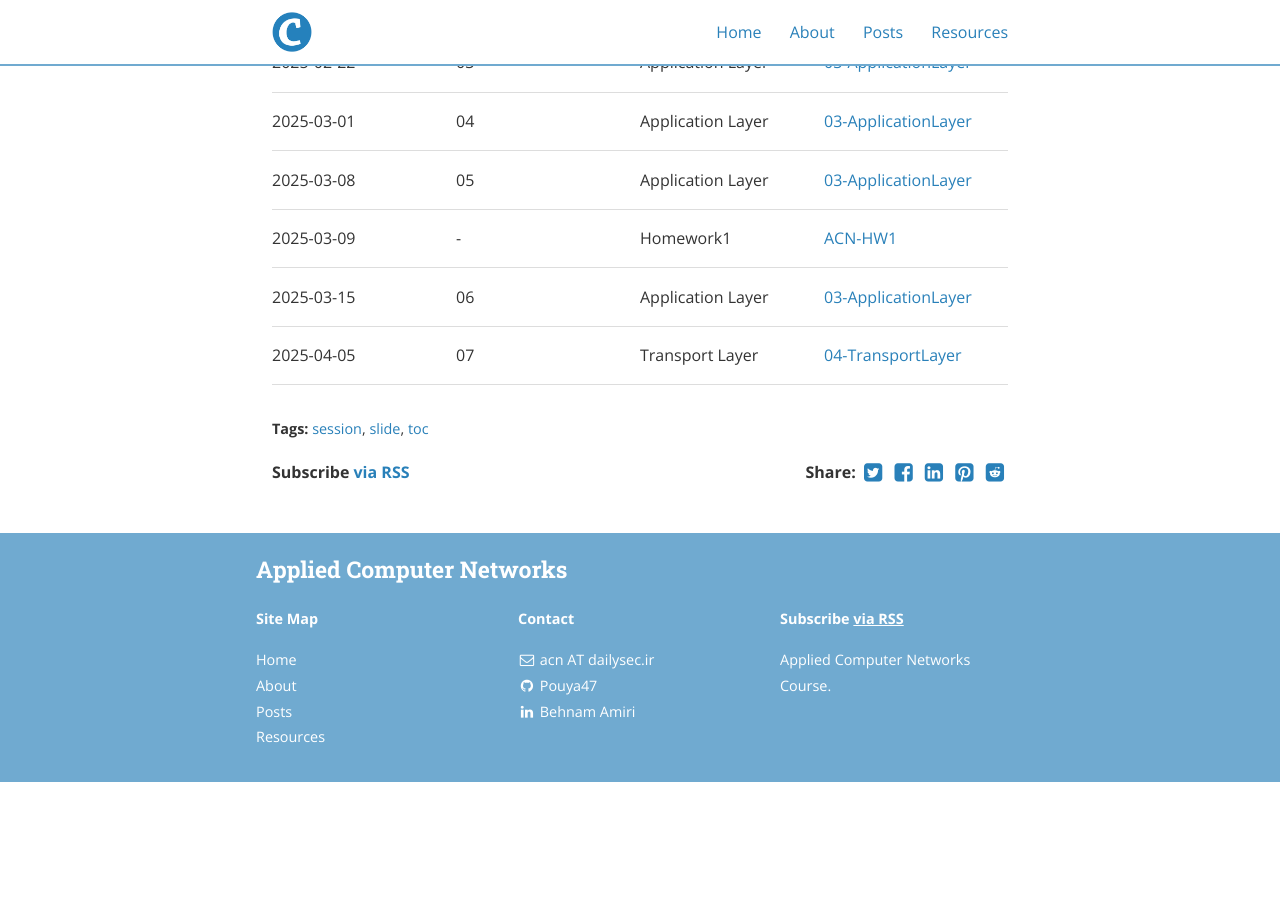
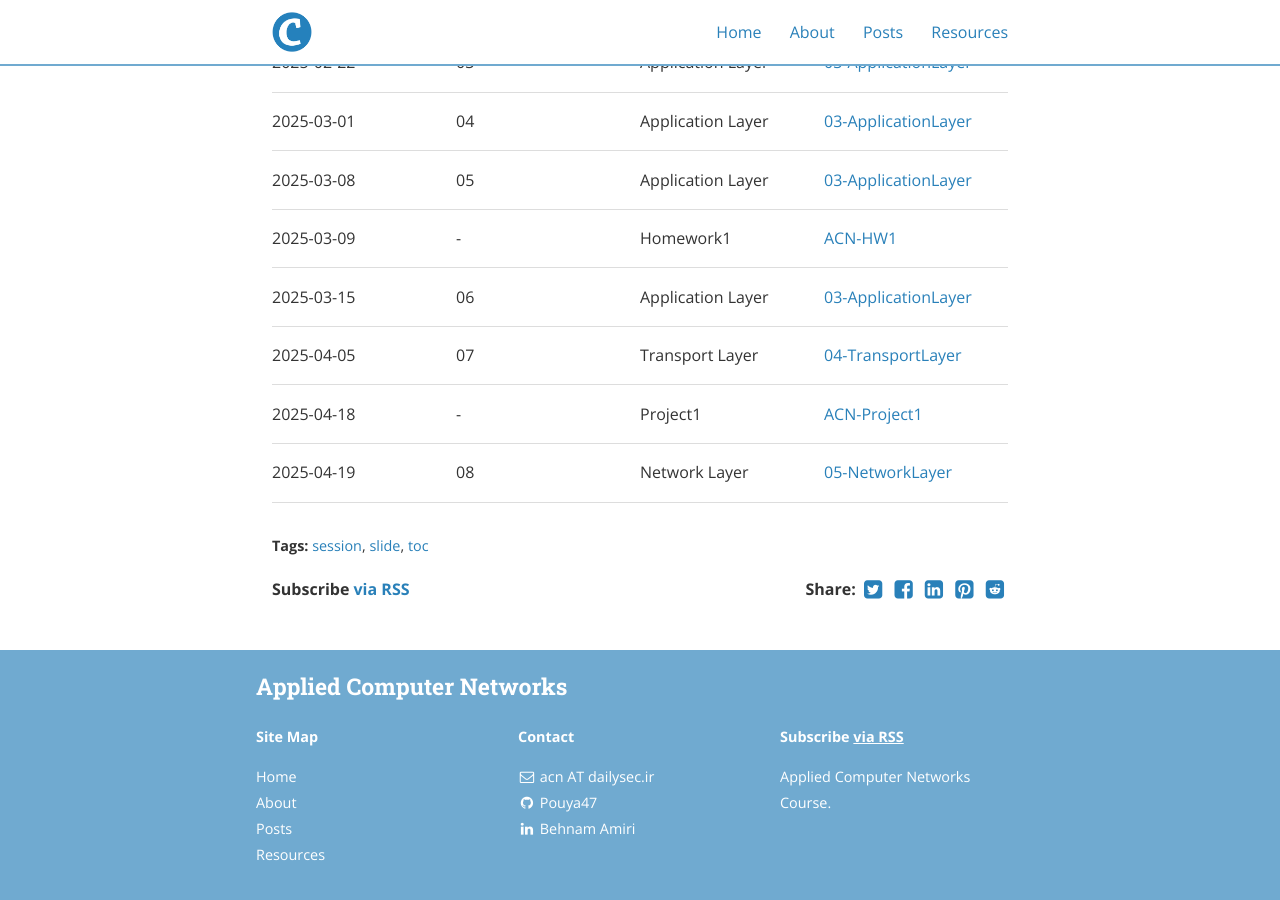
Before and after one commit to aComputerNetworks/aComputerNetworks.github.io, a Jekyll site: the page built from _posts/2025-02-17-TOC.md, in a window 1280 px wide and 900 px high, scrolled down 881 px. Built offline with Jekyll 4.4.1, drawn with Linux system fonts in a browser that asks for light colours; nearby versions of some CDN libraries; before the commit the page ends 1663 px from its top, so only the background shows below that.

Commit message:
add pro1 and sess 8

```diff
--- a/_posts/2025-02-17-TOC.md
+++ b/_posts/2025-02-17-TOC.md
@@ -23,3 +23,5 @@ You can download all session slides from the table below.
 | 2025-03-09 |   -  | Homework1 | [ACN-HW1](/slides/ACN-HW1.pdf) |
 | 2025-03-15 |   06  | Application Layer | [03-ApplicationLayer](/slides/03-ApplicationLayer.pptx) |
 | 2025-04-05 |   07  | Transport Layer | [04-TransportLayer](/slides/04-TransportLayer.pdf) |
+| 2025-04-18 |   -  | Project1 | [ACN-Project1](/slides/ACN-Project1.pdf) |
+| 2025-04-19 |   08  | Network Layer | [05-NetworkLayer](/slides/05-NetworkLayer.pdf) |
```
Also changed, not shown: 2 other files.
